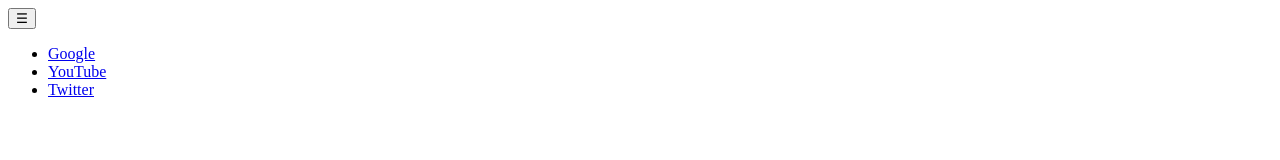
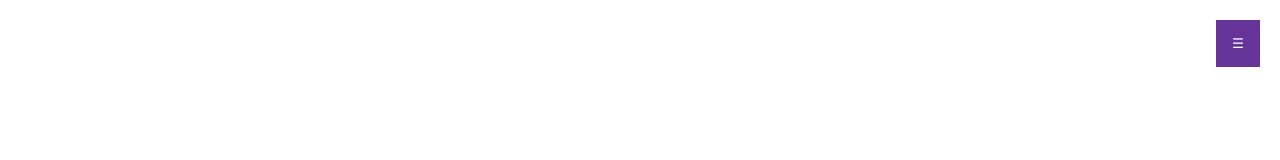
Before and after one commit to anuragmadhesia/10jsProjects, a plain HTML site: page HamBurger/index.html in a window 1280 px wide. Drawn offline with Linux system fonts and the light colour scheme; files that its build step writes are made by us from their sources.

Commit message:
Update index.html

```diff
--- a/HamBurger/index.html
+++ b/HamBurger/index.html
@@ -4,7 +4,7 @@
         <meta charset="UTF-8" />
         <meta name="viewport" content="width=device-width, initial-scale=1.0" />
         <title>Hamburger Button</title>
-        <link rel="stylesheet" href="/10jsProjects/10jsProjects/HamBurger/style.css" />
+        <link rel="stylesheet" href="/10jsProjects/HamBurger/style.css" />
         <script src="/10jsProjects/HamBurger/script.js" defer></script>
     </head>
     <body>
```
